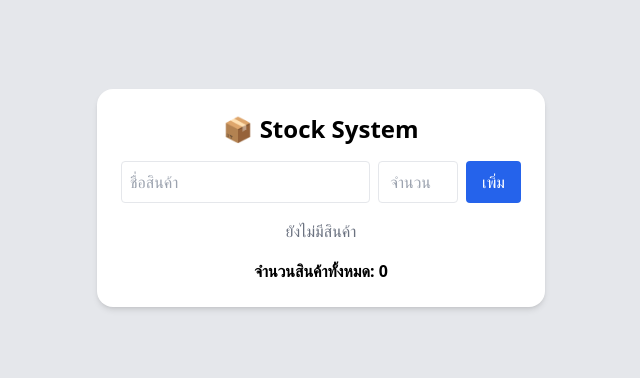
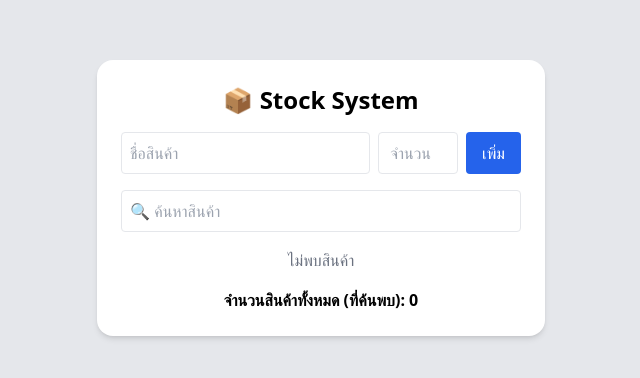
Before and after one commit to sawitrees997-coder/stock_system, a Next.js app: page / in a window 1280 px wide. Shown: the part 202-580 px from the top of the page, without its empty margins (319-959 px from the left). Built offline with nearby package versions, Linux system fonts and the light colour scheme.

Commit message:
Update page.js

```diff
--- a/app/page.js
+++ b/app/page.js
@@ -5,8 +5,8 @@ export default function Home() {
   const [items, setItems] = useState([]);
   const [name, setName] = useState("");
   const [qty, setQty] = useState("");
+  const [search, setSearch] = useState("");
 
-  // โหลดข้อมูลจาก localStorage ตอนเปิดเว็บ
   useEffect(() => {
     const saved = localStorage.getItem("stockItems");
     if (saved) {
@@ -14,7 +14,6 @@ export default function Home() {
     }
   }, []);
 
-  // บันทึกทุกครั้งที่ items เปลี่ยน
   useEffect(() => {
     localStorage.setItem("stockItems", JSON.stringify(items));
   }, [items]);
@@ -43,7 +42,11 @@ export default function Home() {
     setItems(newItems);
   };
 
-  const totalItems = items.reduce(
+  const filteredItems = items.filter((item) =>
+    item.name.toLowerCase().includes(search.toLowerCase())
+  );
+
+  const totalItems = filteredItems.reduce(
     (sum, item) => sum + Number(item.qty),
     0
   );
@@ -78,11 +81,19 @@ export default function Home() {
           </button>
         </div>
 
-        {items.length === 0 ? (
-          <p className="text-gray-500 text-center">ยังไม่มีสินค้า</p>
+        <input
+          type="text"
+          placeholder="🔍 ค้นหาสินค้า"
+          value={search}
+          onChange={(e) => setSearch(e.target.value)}
+          className="w-full border p-2 rounded mb-4"
+        />
+
+        {filteredItems.length === 0 ? (
+          <p className="text-gray-500 text-center">ไม่พบสินค้า</p>
         ) : (
           <div className="space-y-2">
-            {items.map((item, index) => (
+            {filteredItems.map((item, index) => (
               <div
                 key={index}
                 className="flex justify-between items-center bg-gray-100 p-2 rounded"
@@ -110,7 +121,7 @@ export default function Home() {
         )}
 
         <p className="mt-4 font-bold text-center">
-          จำนวนสินค้าทั้งหมด: {totalItems}
+          จำนวนสินค้าทั้งหมด (ที่ค้นพบ): {totalItems}
         </p>
       </div>
     </div>
```
